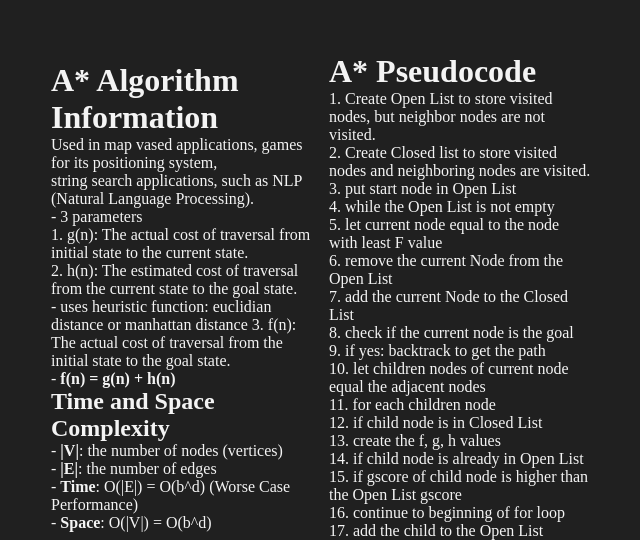
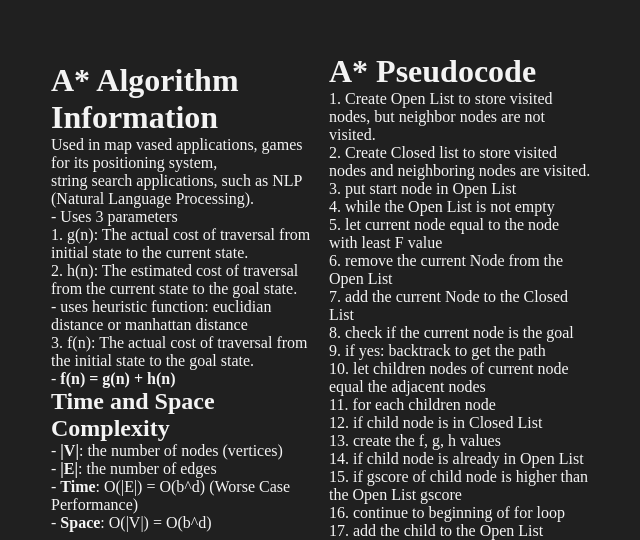
Before and after one commit to kristinev7/SeniorProject, a React (Create React App) app in the folder main/: page /algo/AStarPage in a window 1280 px wide. Shown: the part 584-1124 px from the top of the page, without its empty margins (339-979 px from the left). Built offline with nearby package versions, Linux system fonts and the light colour scheme.

Commit message:
fix vid links for A* and Dijkstra

```diff
--- a/main/src/pages/AStarPage.js
+++ b/main/src/pages/AStarPage.js
@@ -8,7 +8,7 @@ function AStarPage() {
     <div className="main">
         <Grid  container xs={12} spacing={2} direction="column" >
             <Grid item xs={6}>
-                 <ReactPlayer url = "https://www.youtube.com/embed/oDqjPvD54Ss"/>
+                 <ReactPlayer url = "https://www.youtube.com/embed/ySN5Wnu88nE"/>
             </Grid>
 
         <div id="info">
@@ -17,10 +17,10 @@ function AStarPage() {
                     <h1>A* Algorithm Information</h1>
                     Used in map vased applications, games for its positioning system, <br/>
                     string search applications, such as NLP (Natural Language Processing).<br/>
-                        - 3 parameters <br/>
+                        - Uses 3 parameters <br/>
                             1. g(n): The actual cost of traversal from initial state to the current state.<br/>
                             2. h(n): The estimated cost of traversal from the current state to the goal state.<br/>
-                                - uses heuristic function: euclidian distance or manhattan distance
+                                - uses heuristic function: euclidian distance or manhattan distance <br/>
                             3. f(n): The actual cost of traversal from the initial state to the goal state. <br/>
                                 - <b>f(n) = g(n) + h(n)</b> <br/>
                     <h2>Time and Space Complexity</h2>
--- a/main/src/pages/DijkstraPage.js
+++ b/main/src/pages/DijkstraPage.js
@@ -8,7 +8,7 @@ function DijkstraPage() {
     <div className="main">
         <Grid  container xs={12} spacing={2} direction="column" >
             <Grid item xs={6}>
-                 <ReactPlayer url = "https://www.youtube.com/embed/oDqjPvD54Ss"/>
+                 <ReactPlayer url = "https://www.youtube.com/embed/GazC3A4OQTE"/>
             </Grid>
 
         <div id="info">
```
